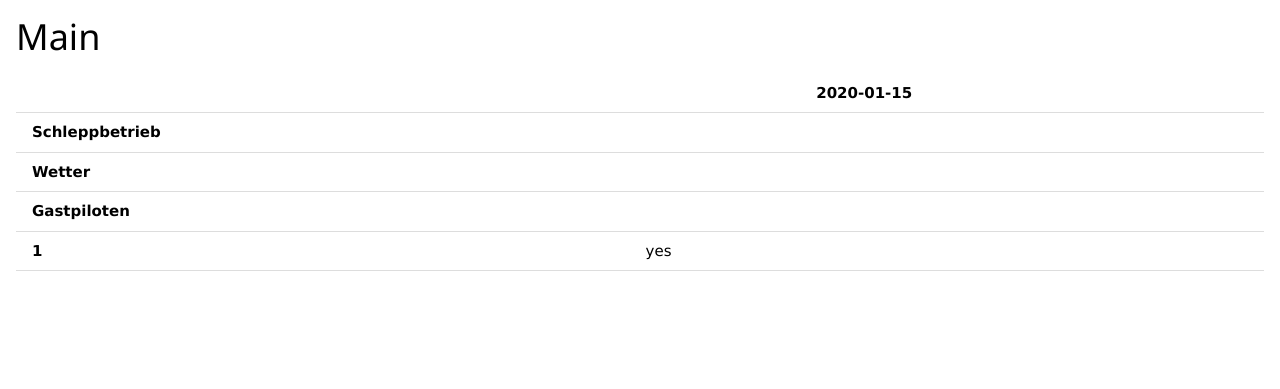
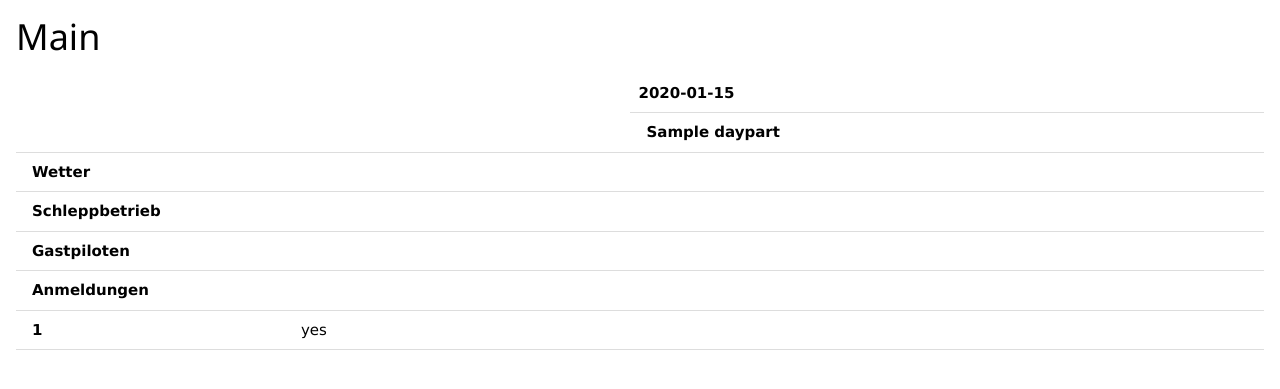
Before and after one commit to rappakos/winden-proto, a Python web app: template winden_proto_app/templates/index.html in a window 1280 px wide. Shown: the part 39-428 px from the top of the page. Run offline with Jinja, Linux system fonts and the light colour scheme; the template is opened without the code that fills it: most values are stand-ins (such as "Sample title", 1, 10 or a date in 2020).

Commit message:
winden proto - improve calendar

```diff
--- a/winden_proto_app/templates/index.html
+++ b/winden_proto_app/templates/index.html
@@ -20,30 +20,52 @@
 </style>
 <table class="w3-table w3-bordered">
     <tr>
-        <th>&nbsp;</th>
-        <th>&nbsp;</th>
+        <th rowspan="2" colspan="2">&nbsp;</th>
         {% for day in days %}
-            <th>{{ day.strftime('%m.%d.') }}</th>
+            <th colspan="2">{{ day.strftime('%m.%d.') }}</th>
         {% endfor %}
     </tr>
-    {% for row in ['Schleppbetrieb','Wetter','Gastpiloten'] %}
     <tr>
-        <th>{{row}}</th>
         {% for day in days %}
-            <td></td>
+            {% for daypart in dayparts %}
+                <th>{{daypart}}</th>
+            {% endfor %}
         {% endfor %}
     </tr>
+    {% for row in ['Wetter','Schleppbetrieb','Gastpiloten'] %}
+    <tr>
+        <th colspan="2" >{{row}}</th>
+            {% for day in days %}
+                {% for daypart in dayparts %}
+                        <td></td>
+                {% endfor %}
+            {% endfor %}
+    </tr>
     {% endfor %}
+    <tr>
+        <th colspan="2" >Anmeldungen</th>
+            {% for day in days %}
+                {% for daypart in dayparts %}
+                    <td>
+                        {% for e in aggr if e['day'][:10]==day.strftime('%Y-%m-%d') and e['daypart']==daypart %}
+                           W:{{e['W']|round|int if e['W'] else 0 }} M:{{e['M']|round|int if e['M'] else 0}} G:{{e['G']|round|int if e['G'] else 0}}
+                        {% endfor %}
+                    </td>
+                {% endfor %}
+            {% endfor %}
+    </tr>
     {% for pilot in piloten %}
     <tr>
         <th>{{pilot.id}}</th>
         <td>{{pilot.status}}</td>
         {% for day in days %}
+            {% for daypart in dayparts %}
             <td>
-                {% for e in entries if e[0]==day and e[1]==pilot.id %}
-                <span class="{{ e[2] }}">{{ e[2] }}</span>
+                {% for e in entries if e[0]==day and e[1]==daypart and e[2]==pilot.id %}
+                <span class="{{ e[3] }}">{{ e[3] }}</span>
                 {% endfor %}
             </td>
+            {% endfor %}
         {% endfor %}
     </tr>
     {% endfor %}
```
Also changed, not shown: winden_proto_app/views.py (+24 -8 lines).
